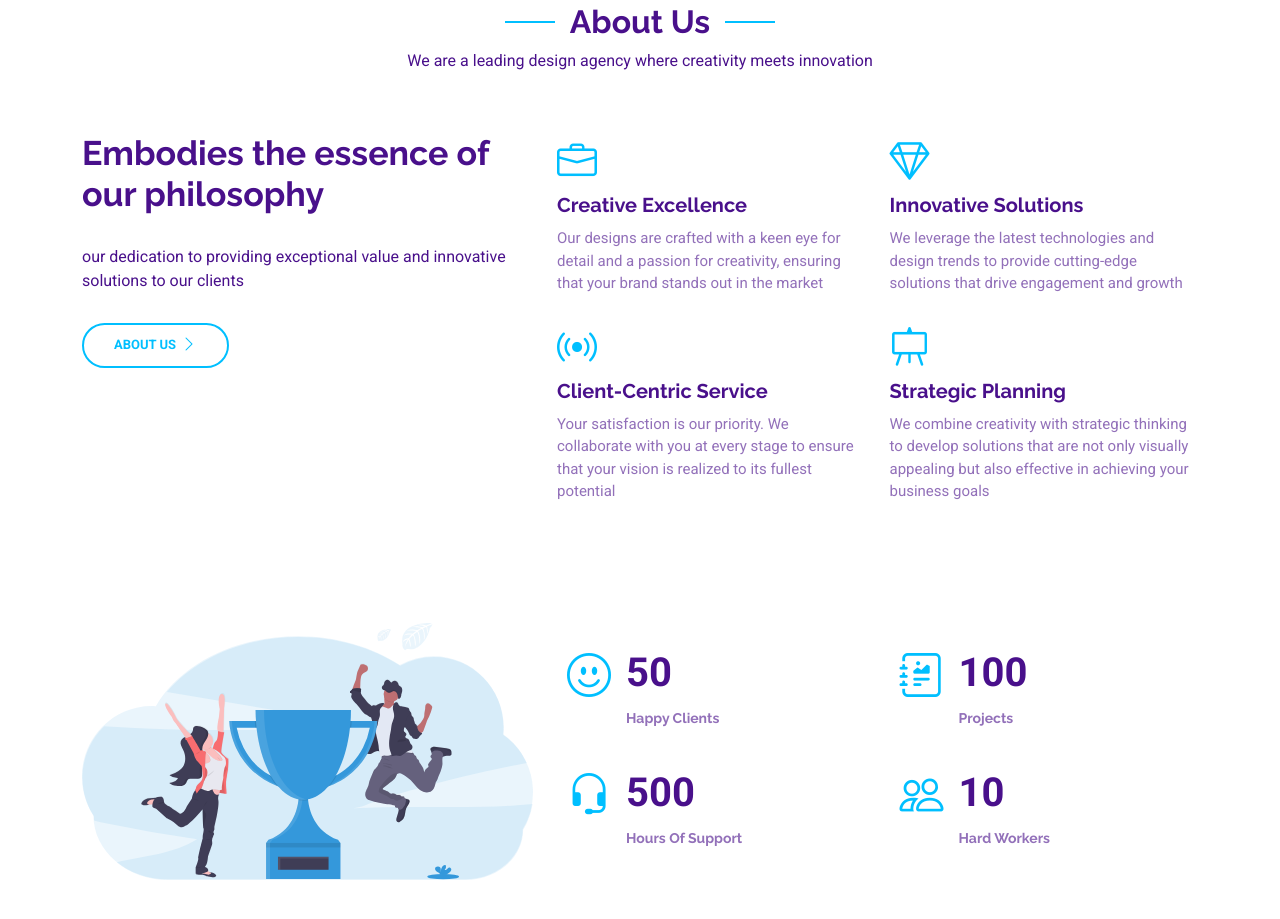
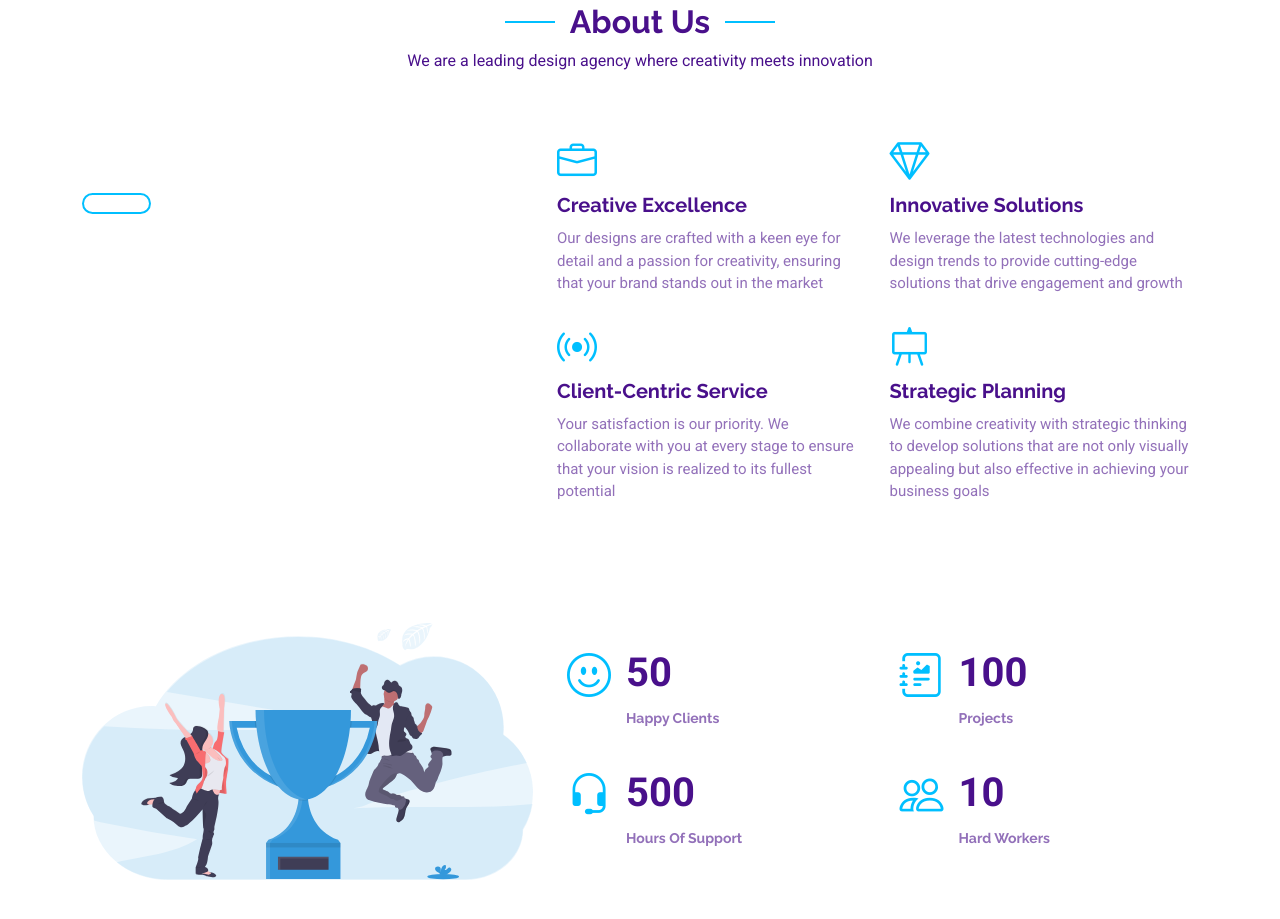
Before and after one commit to Combosquare/New-Website, a plain HTML site: page index.html in a window 1280 px wide. Shown: the part 990-1909 px from the top of the page. Drawn offline with nearby package versions, Linux system fonts and the light colour scheme.

Commit message:
Update index.html

```diff
--- a/index.html
+++ b/index.html
@@ -200,11 +200,10 @@
         <div class="row gy-5">
 
           <div class="content col-xl-5 d-flex flex-column" data-aos="fade-up" data-aos-delay="100">
-            <h3>Embodies the essence of our philosophy</h3>
+            <h3></h3>
             <p>
-              our dedication to providing exceptional value and innovative solutions to our clients
             </p>
-            <a href="#" class="about-btn align-self-center align-self-xl-start"><span>About us</span> <i class="bi bi-chevron-right"></i></a>
+            <a href="#" class="about-btn align-self-center align-self-xl-start"><span></span> <i class=""></i></a>
           </div>
 
           <div class="col-xl-7" data-aos="fade-up" data-aos-delay="200">
```
